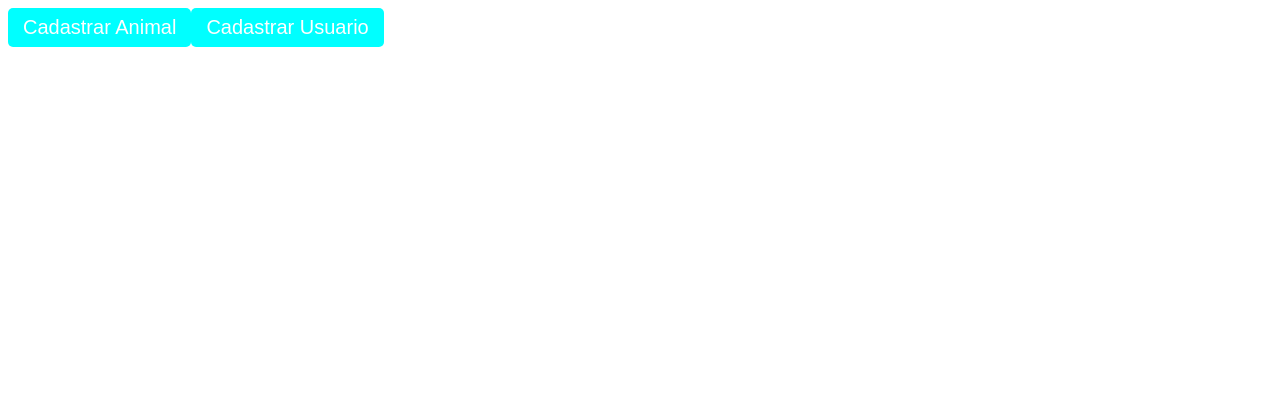
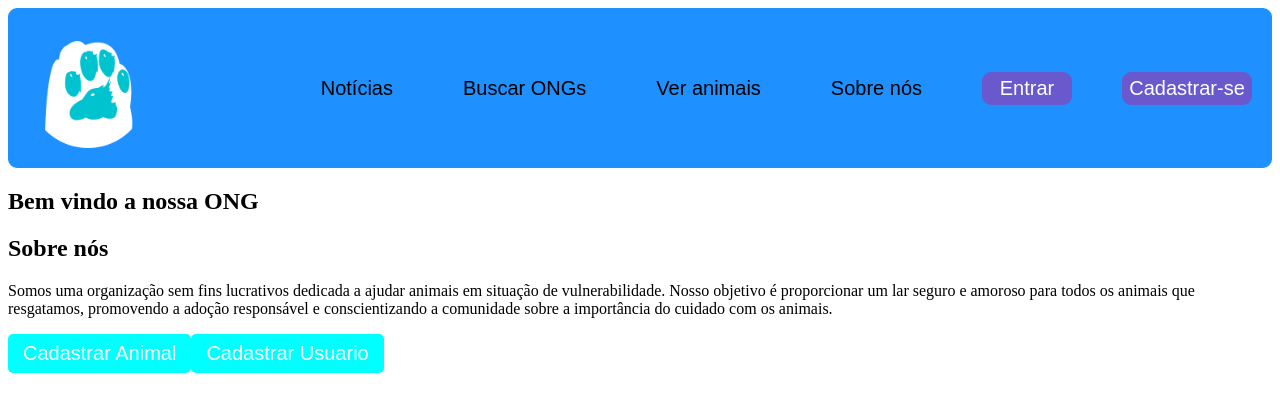
Before and after one commit to gabrielOliveiraDev0/Projeto-Ong, a React (Vite) app: page / in a window 1280 px wide. Shown: the top 412 px of the page. Built offline with nearby package versions, Linux system fonts and the light colour scheme.

Commit message:
feat: criacao da paginainicial

```diff
--- a/src/App.jsx
+++ b/src/App.jsx
@@ -7,15 +7,17 @@ import {
 
 import CadastrarAnimais from "./Paginas/CadastrarAnimais";
 import CadastrarUsuarios from "./Paginas/CadastrarUsuarios";
+import PaginaInicial from "./Paginas/PaginaInicial";
 
 import "./App.css";
-
 
 function Home() {
     const navigate = useNavigate();
 
     return (
         <>
+            <PaginaInicial />
+
             <button
                 className="botao-cadastro-animal"
                 onClick={() => navigate("/cadastrarAnimais")}
@@ -32,10 +34,6 @@ function Home() {
         </>
     );
 }
-
-
-
-
 
 function App() {
     return (
--- /dev/null
+++ b/src/Paginas/PaginaInicial.jsx
@@ -0,0 +1,22 @@
+import Cabecalho from "../cabecalhos/CabecalhoPadrao";
+
+function PaginaInicial() {
+    return (
+        <section className="pagina-inicial">
+
+            <Cabecalho />
+
+            <h1> Bem vindo a nossa ONG </h1>
+
+            <div className="informacoes-ong">
+                <h2> Sobre nós </h2>
+                <p>
+                    Somos uma organização sem fins lucrativos dedicada a ajudar animais em situação de vulnerabilidade. Nosso objetivo é proporcionar um lar seguro e amoroso para todos os animais que resgatamos, promovendo a adoção responsável e conscientizando a comunidade sobre a importância do cuidado com os animais.
+                </p>
+            </div>
+
+        </section>
+    );
+}
+
+export default PaginaInicial;
```
Also changed, not shown: src/cabecalhos/CabecalhoPadrao.jsx (renamed from src/cabecalhos/cabecalhoPadrao.jsx).
